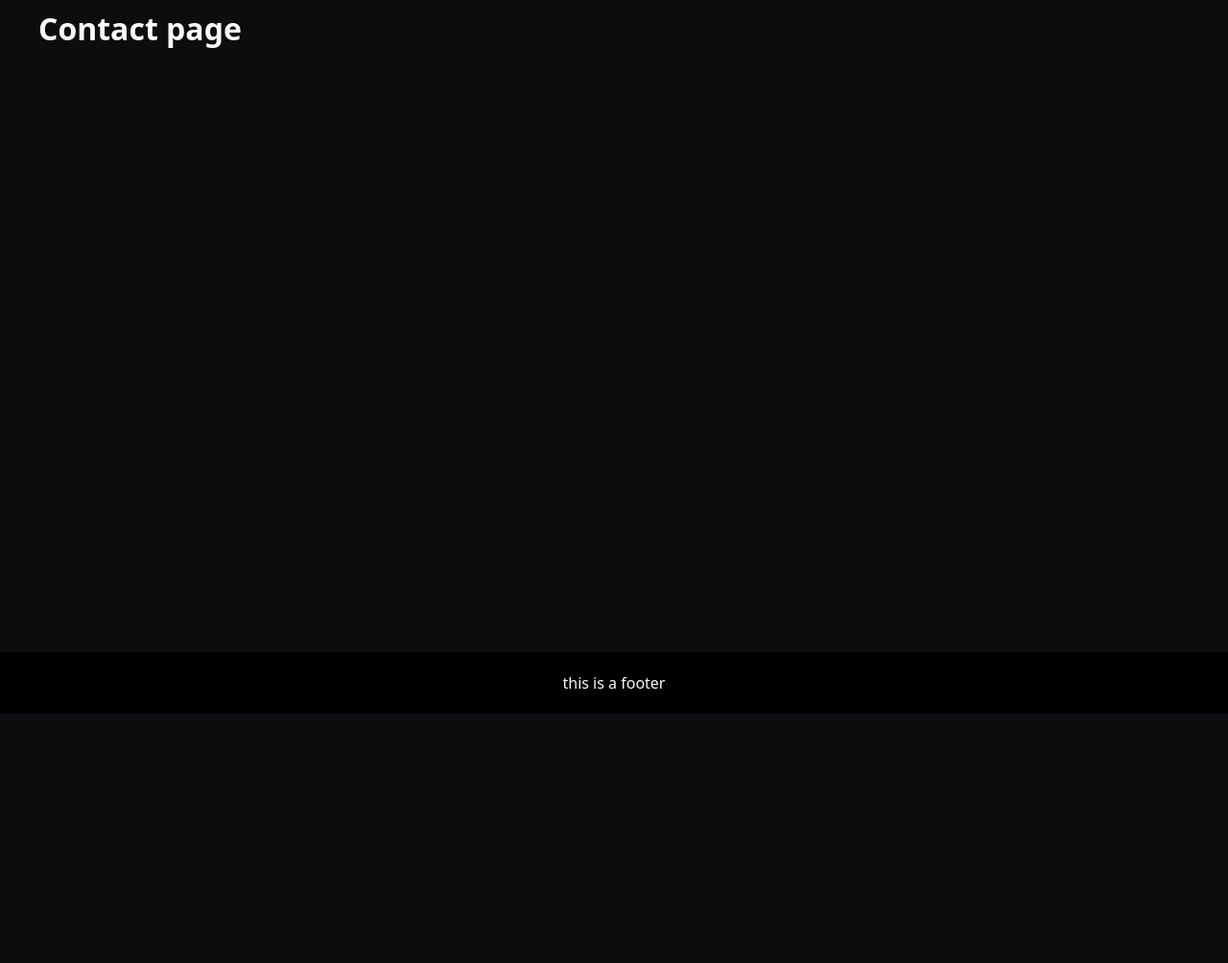
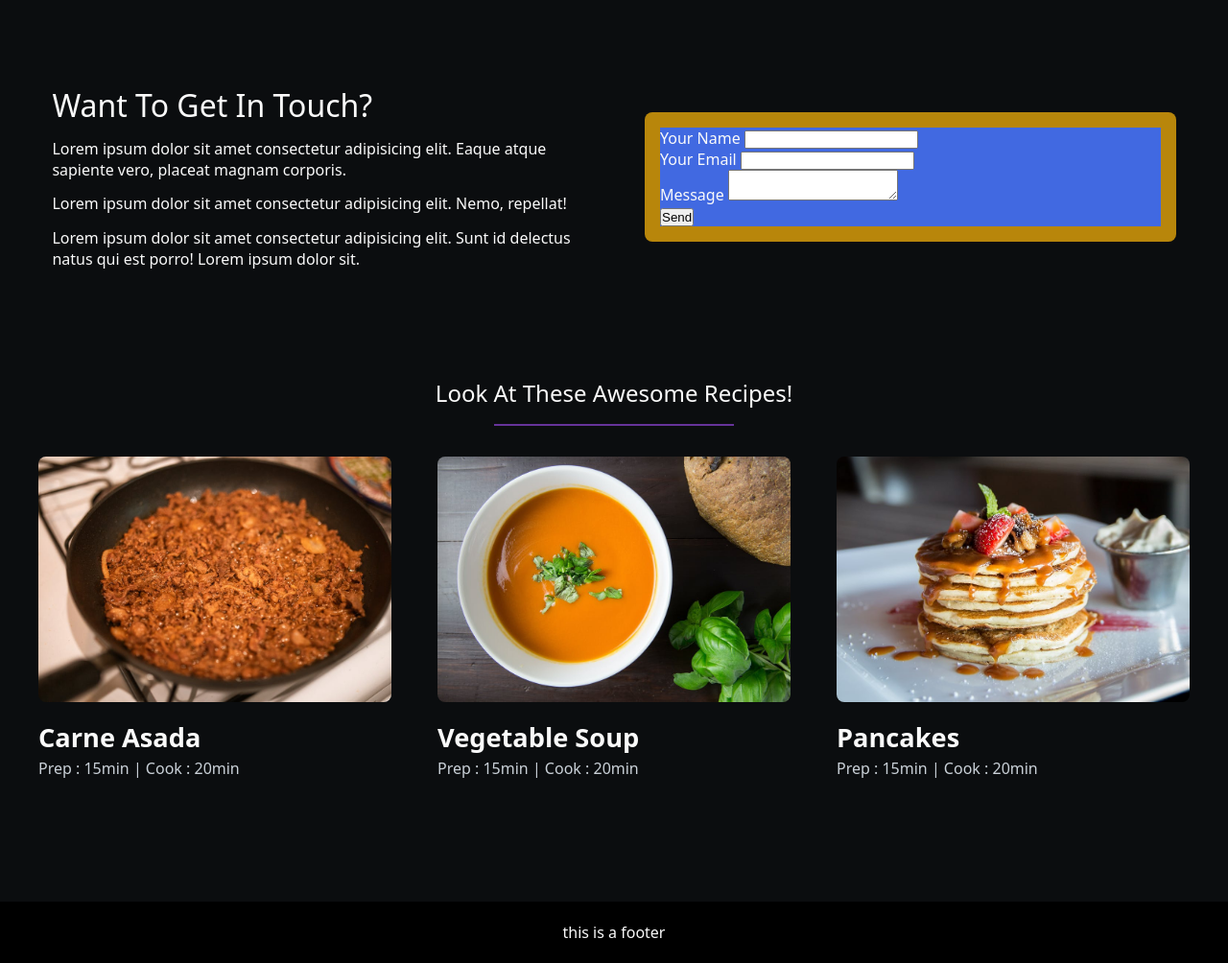
Before and after one commit to FabianUlises/recipes_site, a plain HTML site: page contact.html in a window 1280 px wide. Shown: the part 88-1092 px from the top of the page at 96% size. Before the commit the page ends 832 px from the top, so only its background shows below. Drawn offline with Linux system fonts and the light colour scheme.

Commit message:
Created form page with css

```diff
--- a/contact.html
+++ b/contact.html
@@ -47,7 +47,95 @@
     <!-- End of nav -->
     <!-- Start of main content -->
     <main class="page">
-        <h1>Contact page</h1>
+        <!-- Start of contact page -->
+        <div class="contact-page">
+            <!-- Start of contact form section -->
+            <section class="contact-section">
+                <!-- Start of form meta -->
+                <div class="contact-meta">
+                    <!-- Form title -->
+                    <h1 class="contact-meta__title">Want To Get In Touch?</h1>
+                    <!-- Form title -->
+                    <p class="contact-meta__subtitle">Lorem ipsum dolor sit amet consectetur adipisicing elit. Eaque atque sapiente vero, placeat magnam corporis.</p>
+                    <!-- Form subtitle -->
+                    <p class="contact-meta__subtitle">Lorem ipsum dolor sit amet consectetur adipisicing elit. Nemo, repellat!</p>
+                    <!-- Form subtitle -->
+                    <p class="contact-meta__subtitle">Lorem ipsum dolor sit amet consectetur adipisicing elit. Sunt id delectus natus qui est porro! Lorem ipsum dolor sit.</p>
+                </div>
+                <!-- End of form meta -->
+                <!-- Start of form -->
+                <div class="contact-form">
+                    <!-- Start of form input-->
+                    <form action="#">
+                        <!-- Start of form group -->
+                        <div class="input-group">
+                            <label for="name">Your Name</label>
+                            <input type="text" id="name">
+                        </div>
+                        <!-- End of form group -->
+                        <!-- Start of form group -->
+                        <div class="input-group">
+                            <label for="email">Your Email</label>
+                            <input type="email" id="email">
+                        </div>
+                        <!-- End of form group -->
+                        <!-- Start of form group -->
+                        <div class="input-group">
+                            <label for="form-message">Message</label>
+                            <textarea name="form-message" id="form-message"></textarea>
+                        </div>
+                        <!-- End of form group -->
+                        <!-- Start of form group -->
+                        <div class="form-button-container">
+                            <button type="submit">Send</button>
+                        </div>
+                        <!-- End of form group -->
+                    </form>
+                    <!-- End of form input -->
+                </div>
+                <!-- End of form meta -->
+            </section>
+            <!-- End of contact form section -->
+            <section class="contact-recipe">
+                <h1>Look At These Awesome Recipes!</h1>
+                <div class="divider-bar"></div>
+                <!-- Start of recipes section  -->
+                <section class="recipes-list">
+                    <!-- Start of single recipe -->
+                    <a href="single-recipe.html" class="recipe-list__recipe">
+                        <!-- Recipe image -->
+                        <img src="./assets/img/recipes/recipe-1.jpeg" alt="food" class="img recipe=img">
+                        <!-- Recipe title -->
+                        <h5>Carne Asada</h5>
+                        <!-- Recipe ino -->
+                        <p>Prep : 15min | Cook : 20min</p>
+                    </a>
+                    <!-- End of single recipe -->
+                    <!-- Start of single recipe -->
+                    <a href="single-recipe.html" class="recipe-list__recipe">
+                        <!-- Recipe image -->
+                        <img src="./assets/img/recipes/recipe-3.jpeg" alt="food" class="img recipe=img">
+                        <!-- Recipe title -->
+                        <h5>Vegetable Soup</h5>
+                        <!-- Recipe ino -->
+                        <p>Prep : 15min | Cook : 20min</p>
+                    </a>
+                    <!-- End of single recipe -->
+                    <!-- Start of single recipe -->
+                    <a href="single-recipe.html" class="recipe-list__recipe">
+                        <!-- Recipe image -->
+                        <img src="./assets/img/recipes/recipe-4.jpeg" alt="food" class="img recipe=img">
+                        <!-- Recipe title -->
+                        <h5>Pancakes</h5>
+                        <!-- Recipe ino -->
+                        <p>Prep : 15min | Cook : 20min</p>
+                    </a>
+                    <!-- End of single recipe -->
+                </section>
+                <!-- End of recipes section  -->
+            </section>
+        </div>
+        <!-- End of contact page -->
     </main>
     <!-- End of main content -->
     <!-- Start of footer -->
--- a/css/styles.css
+++ b/css/styles.css
@@ -311,6 +311,55 @@ body {
     margin-inline: auto;
     margin-block-end: 2rem;
 }
+
+/* CONTACT PAGE */
+.contact-page {
+    /* background: orange; */
+    display: grid;
+    gap: 2rem 4rem;
+    padding-block-start: 5rem;
+}
+.contact-section {
+    /* background: darkcyan; */
+    display: grid;
+    grid-template-columns: repeat(auto-fit, minmax(400px, 1fr));
+    gap: 2rem 4rem;
+    padding-inline: .9rem;
+    align-items: center;
+}
+.contact-meta {
+    /* background: darkkhaki; */
+    display: flex;
+    flex-direction: column;
+    gap: .8rem;
+    max-width: max-content;
+}
+.contact-meta__title {
+    font-size: 2rem;
+    font-weight: 400;
+}
+.contact-meta__subtitle {
+    line-height: 1.4;
+}
+.contact-form {
+    background: darkgoldenrod;
+    padding: 1rem;
+    border-radius: 8px
+}
+.contact-form form {
+    background: royalblue;
+}
+.contact-recipe {
+    /* background: darkgreen; */
+    padding-block: 4rem
+}
+.contact-recipe h1 {
+    text-align: center;
+    font-weight: 400;
+    padding: 1rem;
+}
+
+
 @media screen and (min-width: 992px) {
     .page {
         padding-block-end: 4rem;
```
